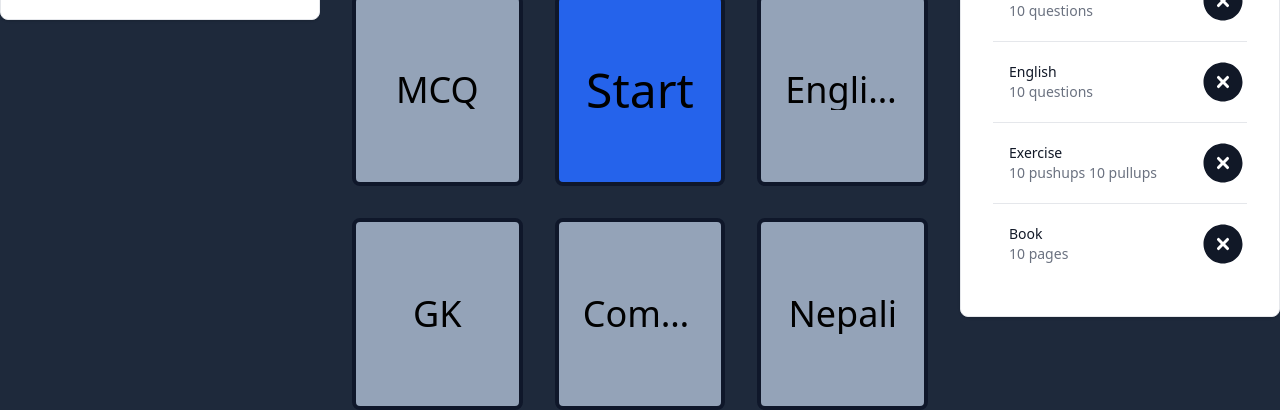
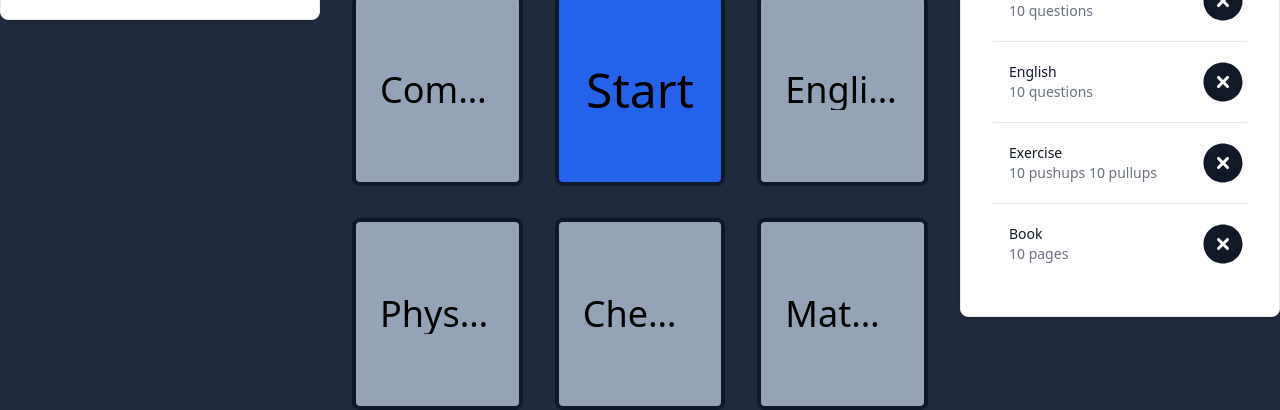
Before and after one commit to Prafyl/ASPB, a Next.js app: page / in a window 1280 px wide. Shown: the part 366-776 px from the top of the page. Built offline with nearby package versions, Linux system fonts and the light colour scheme; no server answers.

Commit message:
changed dashboard lists

```diff
--- a/src/components/Dashboard/Main.js
+++ b/src/components/Dashboard/Main.js
@@ -21,8 +21,8 @@ const Main = () => {
           </Link>
         </div>
         <div className="flex flex-col align-items justify-center p-6 m-4  h-48 rounded-lg bg-slate-400 text-4xl border-4 border-slate-900">
-          <Link href="/questions/mcq/1">
-            <p className="truncate">MCQ</p>
+          <Link href="/questions/computer/1">
+            <p className="truncate">Computer</p>
           </Link>
         </div>
         <div className="flex text-5xl flex-col align-items justify-center p-6 m-4 h-48 rounded-lg bg-blue-600 border-4 border-slate-900 truncate">
@@ -36,18 +36,18 @@ const Main = () => {
           </Link>
         </div>
         <div className="flex flex-col align-items justify-center p-6 m-4 h-48 rounded-lg bg-slate-400 text-4xl border-4 border-slate-900">
-          <Link href="/questions/gk/1">
-            <p className="truncate">GK</p>
+          <Link href="/questions/physicsG/1">
+            <p className="truncate">Physics(General)</p>
           </Link>
         </div>
         <div className="flex flex-col align-items justify-center p-6 m-4 h-48 rounded-lg bg-slate-400 text-4xl border-4 border-slate-900 ">
-          <Link href="/questions/practice/1">
-            <p className="truncate">Computer</p>
+          <Link href="/questions/chemistryG/1">
+            <p className="truncate">Chemistry(General)</p>
           </Link>
         </div>
         <div className="flex flex-col align-items justify-center p-6 m-4 h-48 rounded-lg bg-slate-400 text-4xl border-4 border-slate-900">
-          <Link href="/questions/truncate/1">
-            <p className="truncate">Nepali</p>
+          <Link href="/questions/MathsG/1">
+            <p className="truncate">Maths(General)</p>
           </Link>
         </div>
       </div>
```
